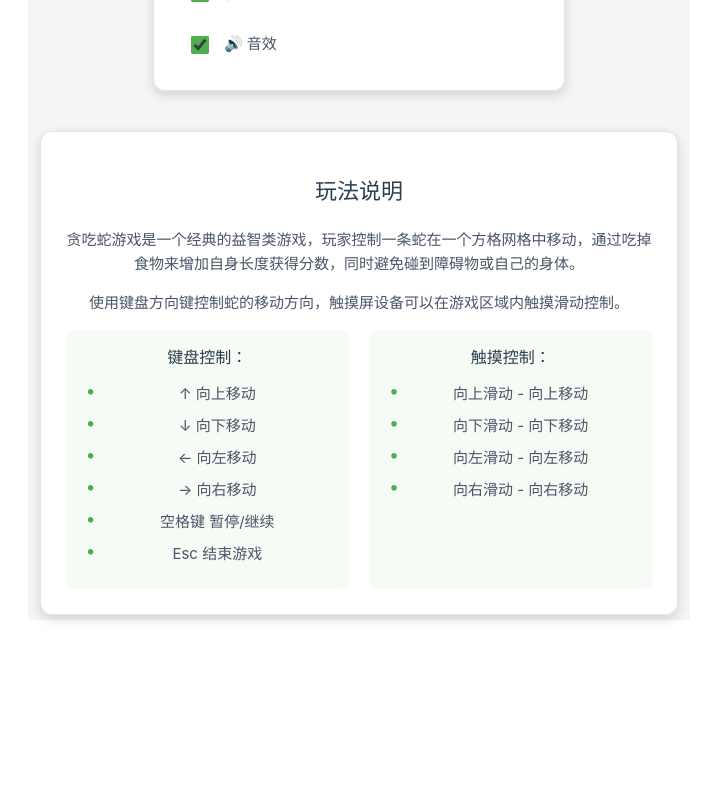
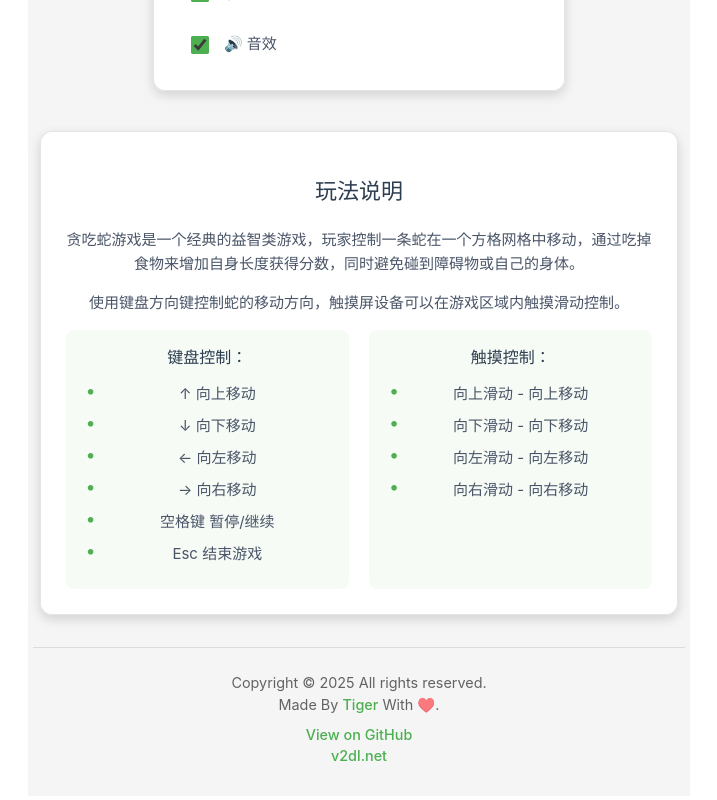
Before and after one commit to DropFan/snake-game, a Vue app: page / in a window 1280 px wide. Shown: the part 1193-1993 px from the top of the page, without its empty margins (281-998 px from the left). Before the commit the page ends 1829 px from the top, so only its background shows below. Built offline with nearby package versions, Linux system fonts and the light colour scheme; no server answers.

Commit message:
optimize UI & text & add footer

```diff
--- a/src/App.vue
+++ b/src/App.vue
@@ -22,6 +22,7 @@ import { GameStorage } from './game/GameStorage'
 
 import GameTitle from './components/GameTitle.vue'
 import GameInstructions from './components/GameInstructions.vue'
+import Footer from './components/Footer.vue'
 
 // 游戏状态管理
 // 使用Vue的响应式系统来追踪游戏的各种状态
@@ -262,7 +263,10 @@ onUnmounted(() => {
         <h2 class="modal-title">游戏结束</h2>
         <div class="modal-score">得分: {{ score }}</div>
         <div class="modal-message">{{ gameOverMessage }}</div>
-        <div class="modal-boundary-mode">{{ boundaryMode ? '边界模式：有边界(撞墙结束)' : '边界模式：无边界(循环模式)' }}</div>
+        <div class="modal-message modal-game-setting">
+          {{ boundaryMode ? '边界模式：有边界(撞墙结束)' : '边界模式：无边界(循环穿墙)' }}
+          <br>游戏速度：{{ speedPercentage }}%
+        </div>
         <div class="modal-buttons">
           <button class="modal-button primary" @click="startGame">重新开始</button>
           <button class="modal-button secondary" @click="handleStopGame">关闭</button>
@@ -271,6 +275,7 @@ onUnmounted(() => {
     </div>
 
     <GameInstructions />
+    <Footer />
   </div>
 </template>
 
--- /dev/null
+++ b/src/components/Footer.vue
@@ -0,0 +1,59 @@
+<template>
+  <footer class="footer">
+    <div class="footer-content">
+      <p class="copyright">
+        Copyright © {{ currentYear }} All rights reserved.<br>
+        Made By <a href="https://github.com/DropFan" target="_blank">Tiger</a> With ♥️.
+      </p>
+      <p class="github-link">
+        <a href="https://github.com/DropFan/snake-game" target="_blank">View on GitHub</a>
+        <br>
+        <a href="https://v2dl.net/" target="_blank">v2dl.net</a>
+      </p>
+    </div>
+  </footer>
+</template>
+
+<script setup>
+const currentYear = new Date().getFullYear();
+</script>
+
+<style scoped>
+.footer {
+  width: 100%;
+  padding: 1rem 0;
+  margin-top: 2rem;
+  border-top: 1px solid rgba(255, 255, 255, 0.1);
+}
+
+.footer-content {
+  text-align: center;
+  font-size: 0.9rem;
+  color: rgba(255, 255, 255, 0.6);
+}
+
+.copyright, .github-link {
+  margin: 0.5rem 0;
+}
+
+.footer a {
+  color: #4CAF50;
+  text-decoration: none;
+  transition: color 0.3s ease;
+}
+
+.footer a:hover {
+  color: #388E3C;
+  text-decoration: underline;
+}
+
+@media (prefers-color-scheme: light) {
+  .footer-content {
+    color: rgba(0, 0, 0, 0.6);
+  }
+
+  .footer {
+    border-top-color: rgba(0, 0, 0, 0.1);
+  }
+}
+</style>
--- a/src/styles/modal.css
+++ b/src/styles/modal.css
@@ -38,8 +38,10 @@
   font-size: 1.1rem;
   margin-bottom: 1.5rem;
   color: #666;
-  font-style: italic;
+  /* font-style: italic; */
 }
+
+
 
 .modal-buttons {
   display: flex;
```
Also changed, not shown: 1 other file (tests, documents, lock files or other folders).
